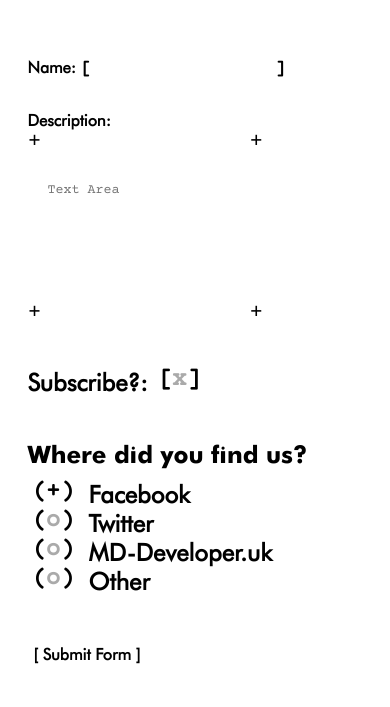
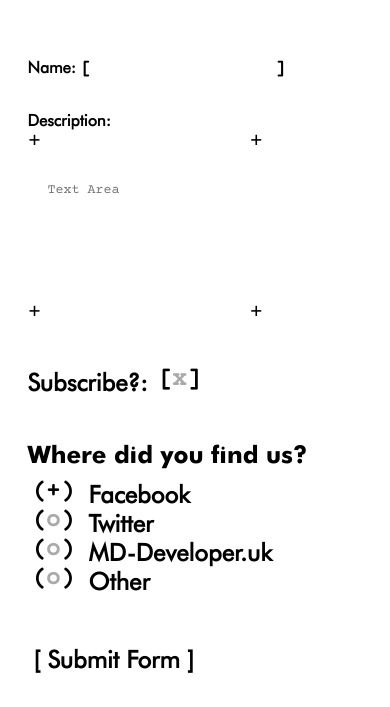
Before and after one commit to M-Derbyshire/WebDesignConcepts, a plain HTML site: page type_only/index.html in a window 390 px wide. Shown: the part 2108-2815 px from the top of the page. Drawn offline with Linux system fonts and the light colour scheme.

Commit message:
made the submit button larger on smaller devices

```diff
--- a/type_only/styles/form.css
+++ b/type_only/styles/form.css
@@ -193,4 +193,7 @@ button[type="submit"]::after {
 		margin-top: 0;
 	}
 
+	button[type="submit"] {
+		font-size: 1.5em;
+	}
 }
```
